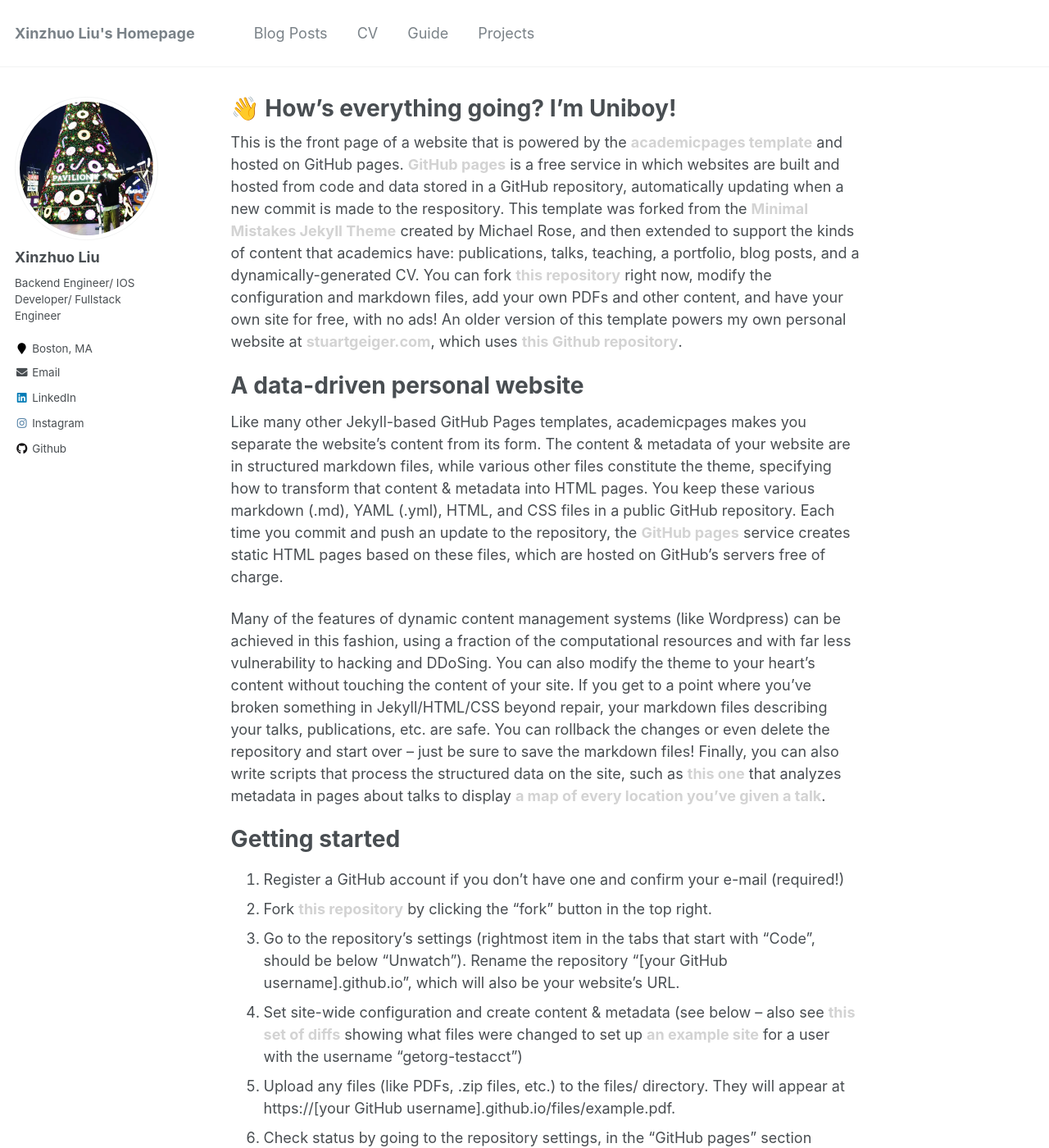
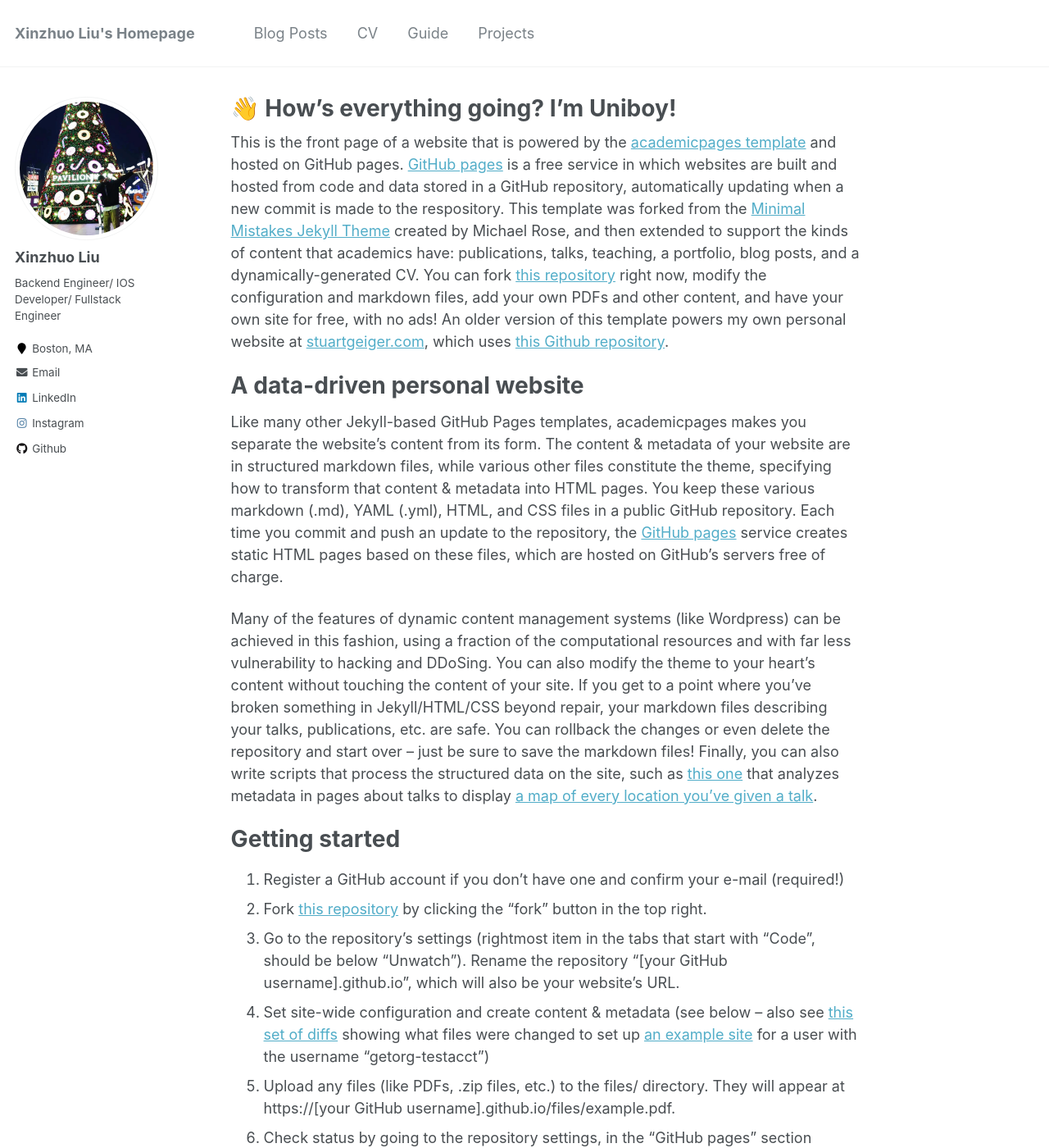
Before and after one commit to Uni-boy/uni-boy.github.io, a Jekyll site: the page built from _pages/about.md, in a window 1280 px wide and 1400 px high. Shown: the whole window at 82% size. Built offline with Jekyll 4.4.1, drawn with Linux system fonts in a browser that asks for light colours.

Commit message:
first project

```diff
--- a/_sass/_page.scss
+++ b/_sass/_page.scss
@@ -74,26 +74,11 @@
     }
   }
 
-  // a {
-  //   text-decoration: underline;
-
-  //   &:hover {
-  //     text-decoration: underline;
-
-  //     img {
-  //       box-shadow: 0 0 10px rgba(#000, 0.25);
-  //     }
-  //   }
-  // }
   a {
-    text-decoration: none;
-    color: lightgrey;
-    font-weight: bold;
+    text-decoration: underline;
 
     &:hover {
-      text-decoration: none;
-      color: #f0f0f0;
-      /* Light white color */
+      text-decoration: underline;
 
       img {
         box-shadow: 0 0 10px rgba(#000, 0.25);
@@ -178,7 +163,7 @@
 }
 
 .page__hero-image {
-  width: 60%;
+  width: 100%;
   height: auto;
   -ms-interpolation-mode: bicubic;
 }
```
